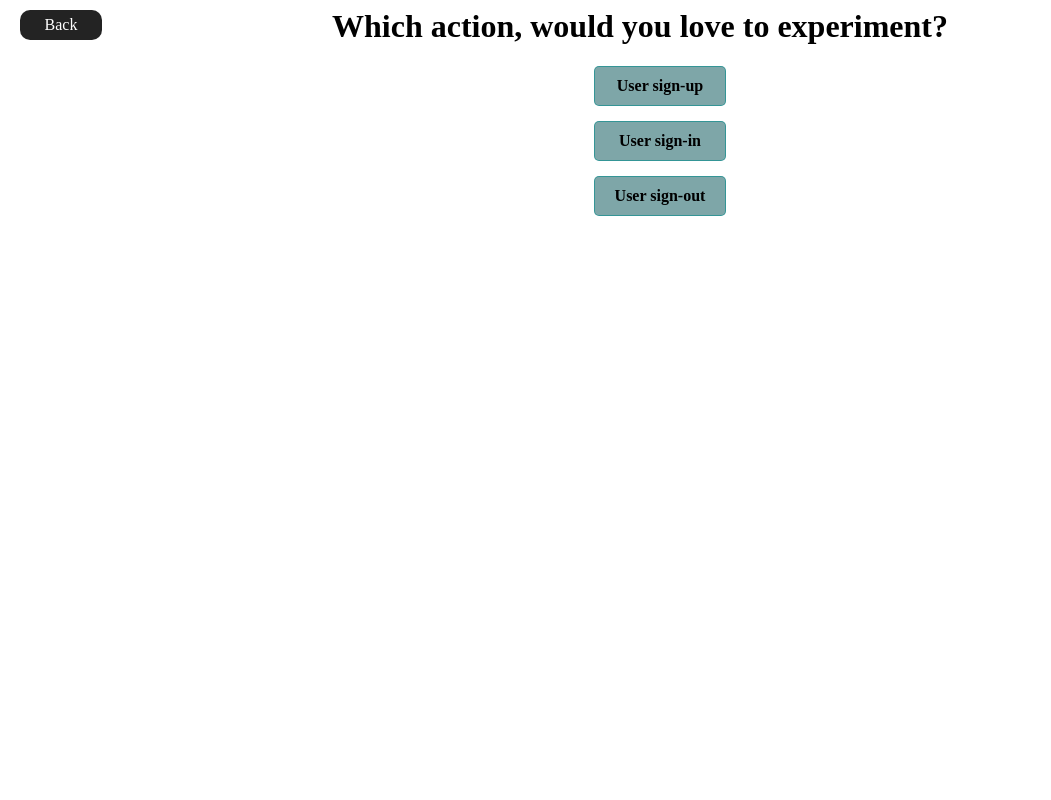
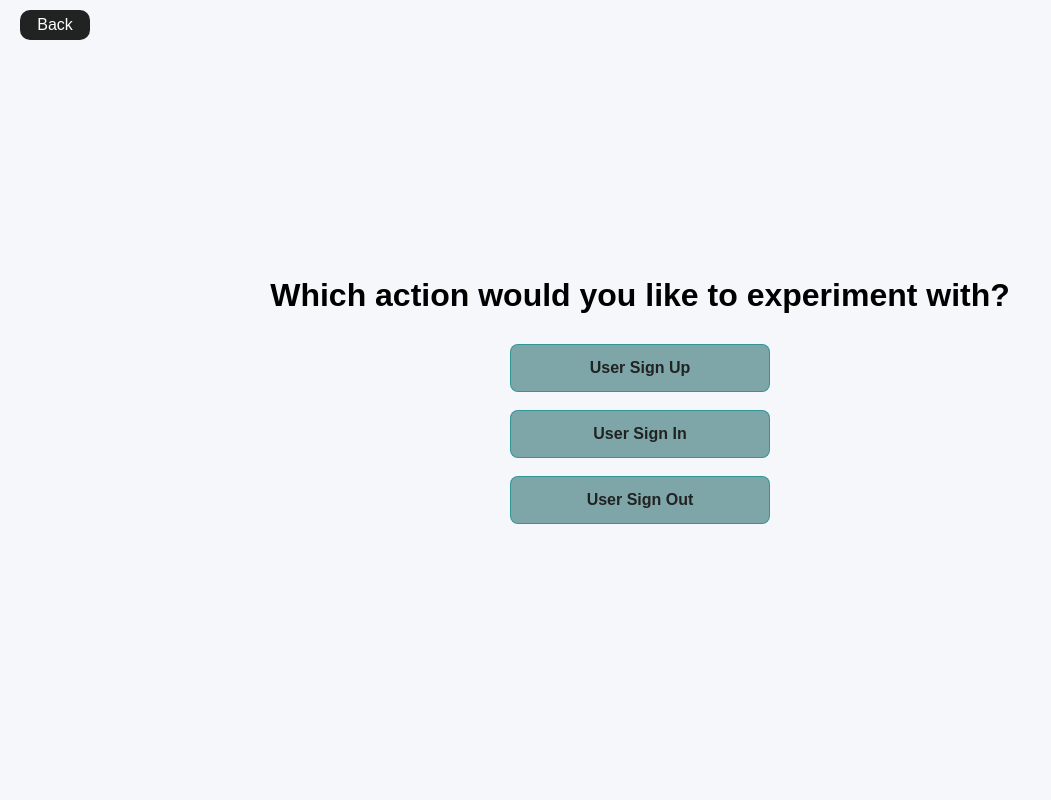
Before and after one commit to CodingWithCraig/Master-Auth, a Django app: page /selection in a window 1280 px wide. Shown: the whole page, without its empty margins (0-1051 px from the left). Run offline with Django 5.2, Linux system fonts and the light colour scheme.

Commit message:
made styling adjustments

```diff
--- a/ma_project/templates/selection.html
+++ b/ma_project/templates/selection.html
@@ -2,50 +2,66 @@
 <link rel="stylesheet" href="{% static 'index.css' %}">
 
 <style>
-    :root {
+    * {
+        margin: 0;
+        padding: 0;
+        box-sizing: border-box;
+    }
+
+    body {
+        min-height: 100vh;
         display: flex;
         flex-direction: column;
         justify-content: center;
-        width: 100%;
-        height: 100vh;
+        align-items: center;
+        font-family: Arial, Helvetica, sans-serif;
+        background: #f5f7fa;
     }
+
     h1 {
+        margin-bottom: 30px;
         text-align: center;
     }
+
     ul {
         list-style: none;
+        display: flex;
+        flex-direction: column;
+        gap: 18px;
+    }
+
+    li {
+        width: 260px;
+    }
+
+    li a {
         display: block;
-        width: fit-content;
-        margin: auto;
-    }
-    ul li {
-        margin: 15px;
-        width: 120px;
-        border: 1px solid rgba(0, 139, 139, 0.589);
-        padding: 10px 5px;
-        border-radius: 5px;
+        width: 100%;
+        padding: 14px;
         text-align: center;
-        background-color: rgb(126, 166, 168);
-
-    }
-    ul li:hover {
-        box-shadow: 1px 1px 3px rgba(0, 0, 0, 0.986);
-    }
-    ul li  a {
-        /* margin: 5px; */
         text-decoration: none;
         font-weight: bold;
-        color: rgb(0, 0, 0);
-
+        color: #222;
+        background: rgb(126, 166, 168);
+        border: 1px solid rgba(0, 139, 139, 0.6);
+        border-radius: 8px;
+        transition: all .2s ease;
     }
 
+    li a:hover {
+        background: darkcyan;
+        color: white;
+        transform: translateY(-2px);
+        box-shadow: 0 5px 12px rgba(0,0,0,.2);
+    }
 </style>
 
 <a href="/" class="backBtn">Back</a>
 
-<h1>Which action, would you love to experiment?</h1>
+<h1>Which action would you like to experiment with?</h1>
+
 <ul>
-    <li><a href="signup">User sign-up</a></li>
-    <li><a href="">User sign-in</a></li>
-    <li><a href="">User sign-out</a></li>
+    <li><a href="signup">User Sign Up</a></li>
+    <li><a href="">User Sign In</a></li>
+    <li><a href="">User Sign Out</a></li>
 </ul>
```
